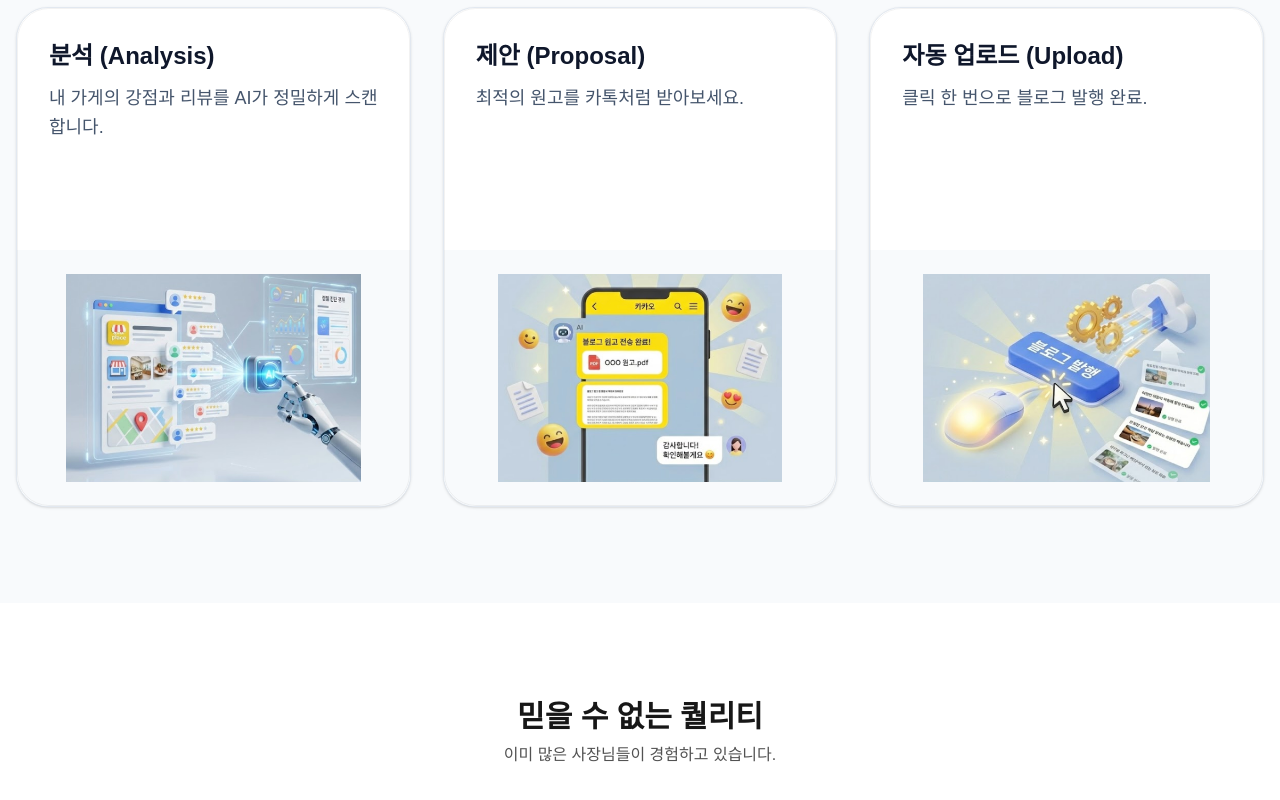
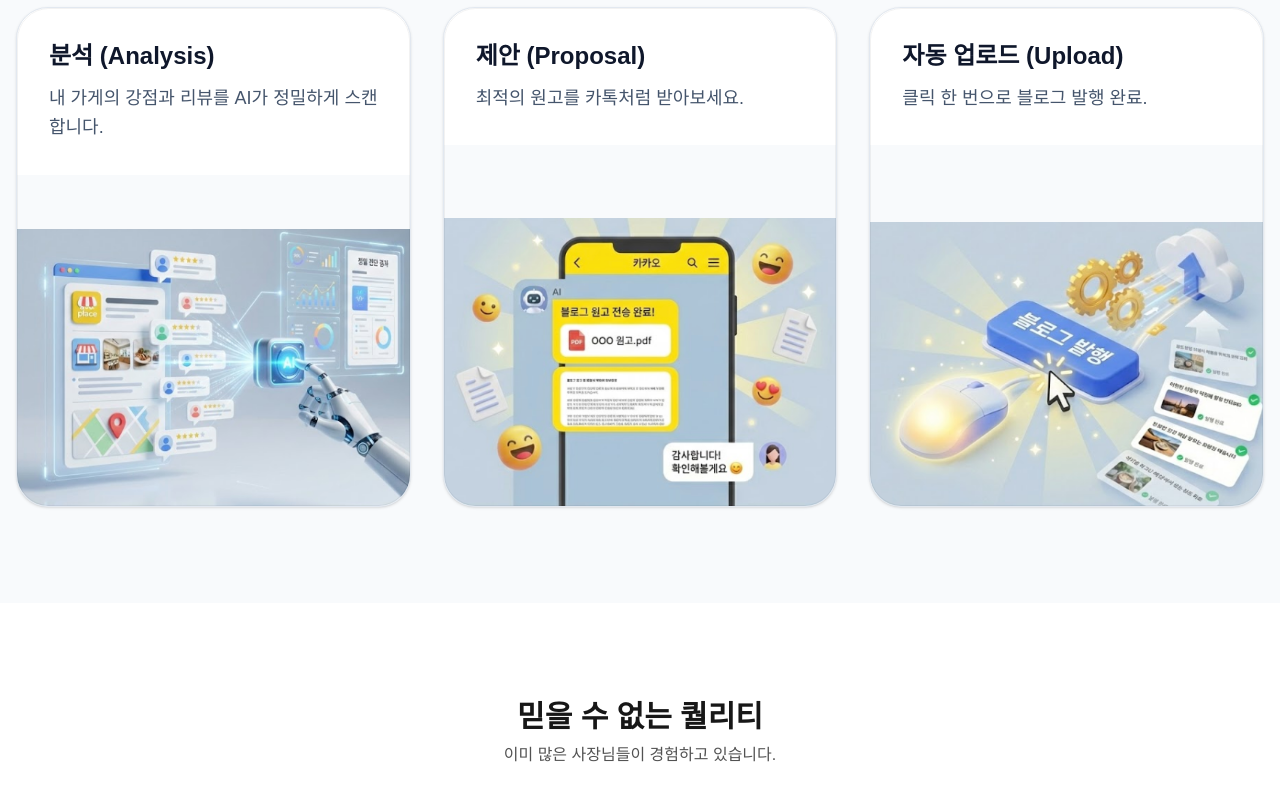
Before and after one commit to asaaaa12313/blog, a Next.js app: page / in a window 1280 px wide. Shown: the part 1921-2721 px from the top of the page. Built offline with nearby package versions, Linux system fonts and the light colour scheme; a web font is replaced by a local one.

Commit message:
refactor: Remove gap between text and image in FeatureCard and maximize image size

```diff
--- a/src/components/sections/Features.tsx
+++ b/src/components/sections/Features.tsx
@@ -24,17 +24,17 @@ function FeatureCard({ title, description, imageSrc, className, delay = 0 }: Fea
                 className
             )}
         >
-            <div className="flex flex-col p-8 z-10 relative">
+            <div className="flex flex-col p-8 z-10 relative shrink-0">
                 <h3 className="mb-3 text-2xl font-bold text-slate-900">{title}</h3>
                 <p className="text-lg text-slate-600 leading-relaxed font-medium">{description}</p>
             </div>
 
-            <div className="relative mt-auto h-64 w-full overflow-hidden bg-slate-50">
+            <div className="relative flex-1 w-full overflow-hidden bg-slate-50">
                 <Image
                     src={imageSrc}
                     alt={title}
                     fill
-                    className="object-contain object-bottom transition-transform duration-500 group-hover:scale-105 p-6"
+                    className="object-contain object-bottom transition-transform duration-500 group-hover:scale-105"
                     sizes="(max-width: 768px) 100vw, 33vw"
                 />
             </div>
```
